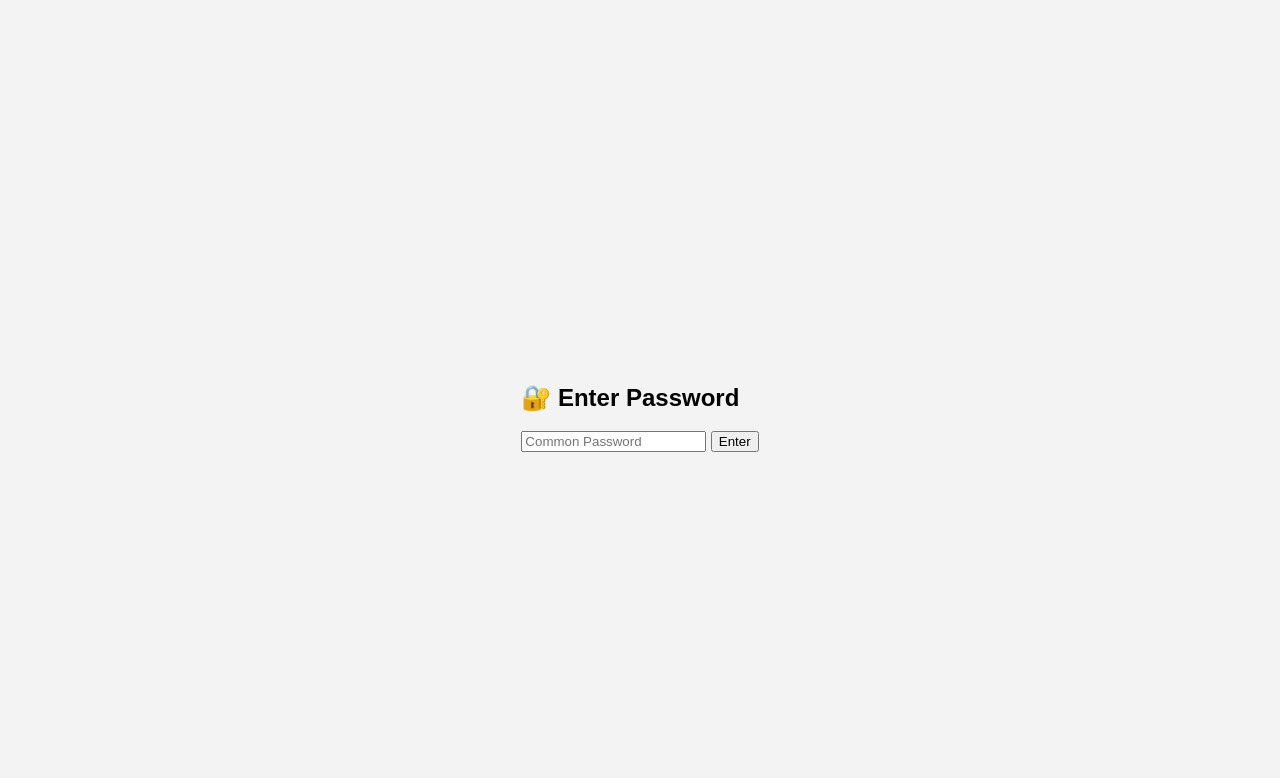
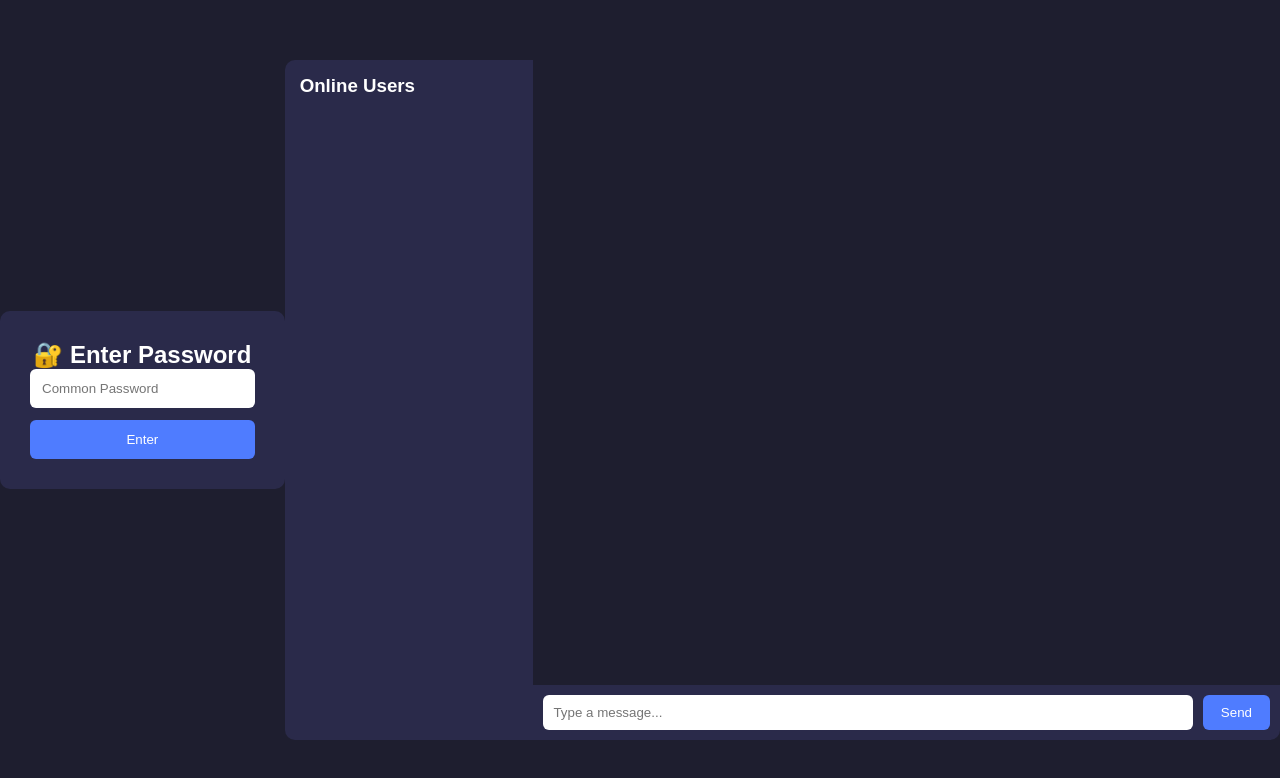
Before and after one commit to aki0099/basic-chat, a website: page public/index.html in a window 1280 px wide. Drawn offline with nearby package versions, Linux system fonts and the light colour scheme.

Commit message:
Update style.css

```diff
--- a/public/style.css
+++ b/public/style.css
@@ -1,55 +1,106 @@
+* {
+  margin: 0;
+  padding: 0;
+  box-sizing: border-box;
+  font-family: Arial, sans-serif;
+}
+
 body {
-  font-family: Arial, sans-serif;
-  background: #f3f3f3;
+  background: #1e1e2f;
+  height: 100vh;
   display: flex;
   justify-content: center;
   align-items: center;
-  height: 100vh;
+  color: white;
 }
 
 .hidden {
   display: none;
 }
 
-#join-container, #chat-container {
-  background: white;
-  padding: 20px;
-  width: 350px;
-  border-radius: 8px;
-  box-shadow: 0 0 10px rgba(0,0,0,0.1);
+/* Cards */
+.card {
+  background: #2a2a4a;
+  padding: 30px;
+  width: 320px;
+  border-radius: 10px;
+  text-align: center;
+}
+
+.card input {
+  width: 100%;
+  padding: 12px;
+  margin-bottom: 12px;
+  border-radius: 6px;
+  border: none;
+  outline: none;
+}
+
+.card button {
+  width: 100%;
+  padding: 12px;
+  background: #4f7cff;
+  color: white;
+  border: none;
+  border-radius: 6px;
+  cursor: pointer;
+}
+
+/* Chat Layout */
+.chat-layout {
+  width: 90vw;
+  height: 85vh;
+  display: flex;
+  border-radius: 10px;
+  overflow: hidden;
+}
+
+/* Sidebar */
+.sidebar {
+  width: 25%;
+  background: #2a2a4a;
+  padding: 15px;
+}
+
+/* Chat Area */
+.chat-area {
+  width: 75%;
+  display: flex;
+  flex-direction: column;
 }
 
 #messages {
-  height: 250px;
+  flex: 1;
+  padding: 15px;
   overflow-y: auto;
-  border: 1px solid #ddd;
-  margin: 10px 0;
-  padding: 5px;
 }
 
 .message {
-  margin-bottom: 5px;
+  background: #3b3b5f;
+  padding: 10px;
+  margin-bottom: 10px;
+  border-radius: 8px;
 }
 
-.system {
-  color: gray;
-  font-style: italic;
+/* Input */
+#input-area {
+  display: flex;
+  padding: 10px;
+  background: #2a2a4a;
 }
 
-#users {
-  font-size: 0.9em;
-  color: #555;
+#message-input {
+  flex: 1;
+  padding: 10px;
+  border-radius: 6px;
+  border: none;
 }
 
-#input-area {
-  display: flex;
+#send-btn {
+  margin-left: 10px;
+  padding: 10px 18px;
+  background: #4f7cff;
+  color: white;
+  border: none;
+  border-radius: 6px;
 }
-
-#input-area input {
-  flex: 1;
-  padding: 5px;
-}
-
-#input-area button {
-  padding: 5px 10px;
-}
```
